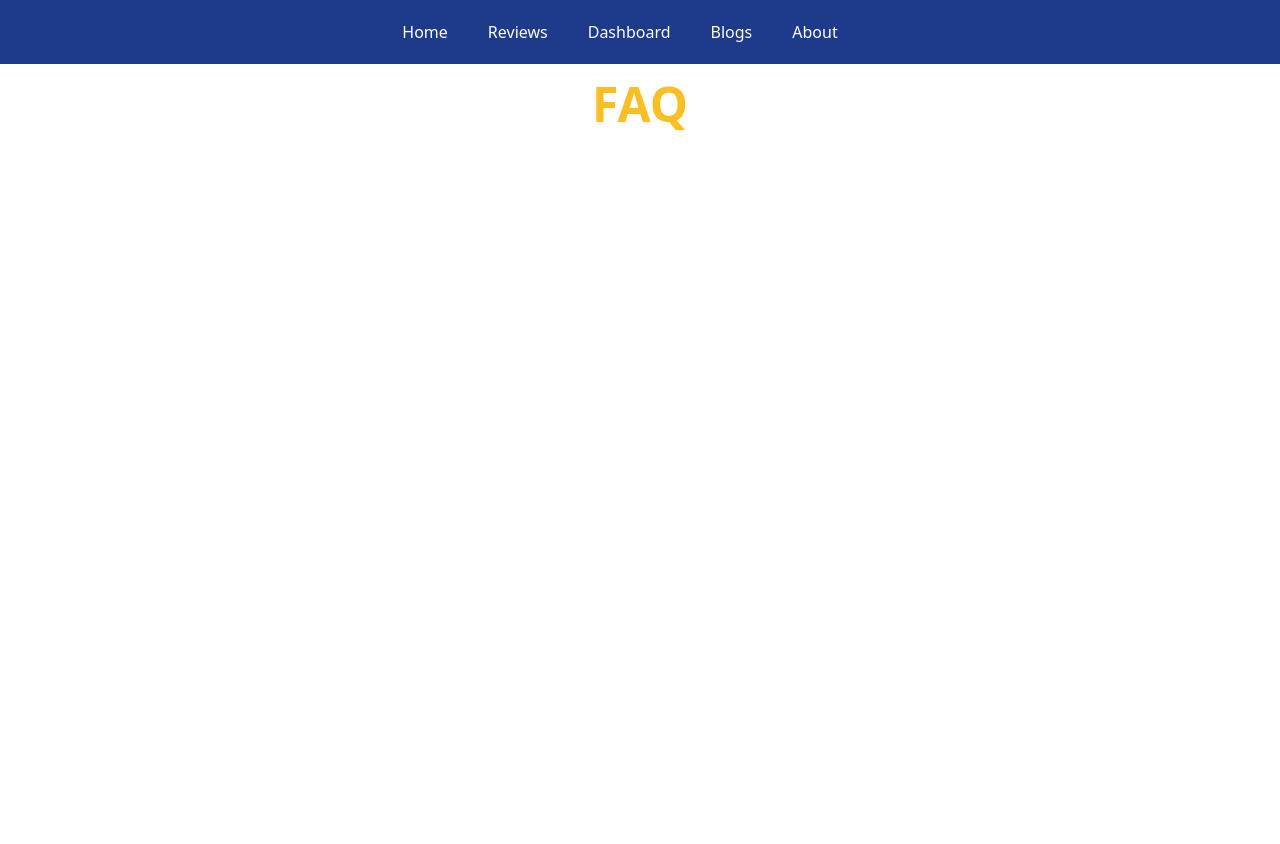
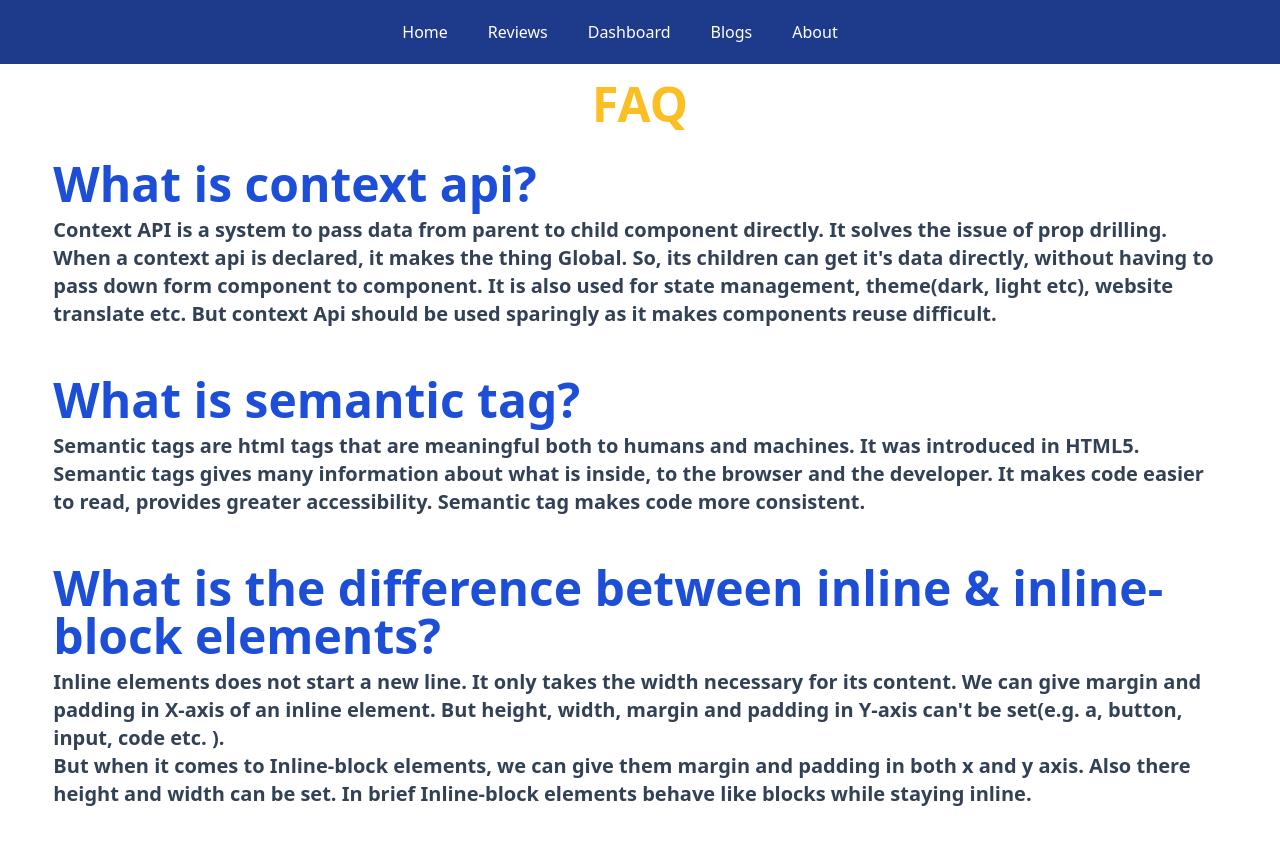
Before and after one commit to ThakurSaad/cheese-plaza, a React (Create React App) app: page /blogs in a window 1280 px wide. Shown: the top 844 px of the page. Before the commit the page ends 800 px from the top, so only its background shows below. Built offline with nearby package versions, Linux system fonts and the light colour scheme.

Commit message:
answers done

```diff
--- a/src/components/Blogs/Blogs.js
+++ b/src/components/Blogs/Blogs.js
@@ -1,4 +1,5 @@
 import React from "react";
+import Faq from "../Faq/Faq";
 
 const Blogs = () => {
   return (
@@ -6,6 +7,7 @@ const Blogs = () => {
       <h2 className="text-5xl text-amber-400 font-bold text-center mt-4 mb-8">
         FAQ
       </h2>
+      <Faq></Faq>
     </div>
   );
 };
--- /dev/null
+++ b/src/components/Faq/Faq.js
@@ -0,0 +1,53 @@
+import React from "react";
+
+const Faq = () => {
+  return (
+    <div>
+      <section className="mb-12">
+        <h4 className="lg:text-5xl text-blue-700 font-bold">
+          What is context api?
+        </h4>
+        <p className="mt-2 md:text-xl text-slate-700 font-semibold">
+          Context API is a system to pass data from parent to child component
+          directly. It solves the issue of prop drilling. When a context api is
+          declared, it makes the thing Global. So, its children can get it's
+          data directly, without having to pass down form component to
+          component. It is also used for state management, theme(dark, light
+          etc), website translate etc. But context Api should be used sparingly
+          as it makes components reuse difficult.
+        </p>
+      </section>
+
+      <section className="mb-12">
+        <h4 className="lg:text-5xl text-blue-700 font-bold">
+          What is semantic tag?
+        </h4>
+        <p className="mt-2 md:text-xl text-slate-700 font-semibold">
+          Semantic tags are html tags that are meaningful both to humans and
+          machines. It was introduced in HTML5. Semantic tags gives many
+          information about what is inside, to the browser and the developer. It
+          makes code easier to read, provides greater accessibility. Semantic
+          tag makes code more consistent.
+        </p>
+      </section>
+
+      <section className="mb-12">
+        <h4 className="lg:text-5xl text-blue-700 font-bold">
+          What is the difference between inline & inline-block elements?
+        </h4>
+        <p className="mt-2 md:text-xl text-slate-700 font-semibold">
+          Inline elements does not start a new line. It only takes the width
+          necessary for its content. We can give margin and padding in X-axis of
+          an inline element. But height, width, margin and padding in Y-axis
+          can't be set(e.g. a, button, input, code etc. ). <br />
+          But when it comes to Inline-block elements, we can give them margin
+          and padding in both x and y axis. Also there height and width can be
+          set. In brief Inline-block elements behave like blocks while staying
+          inline.
+        </p>
+      </section>
+    </div>
+  );
+};
+
+export default Faq;
```
